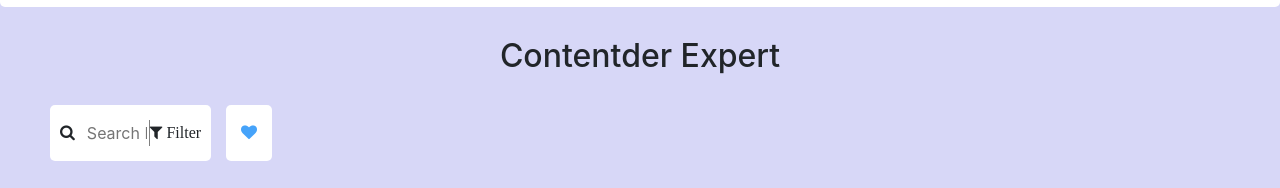
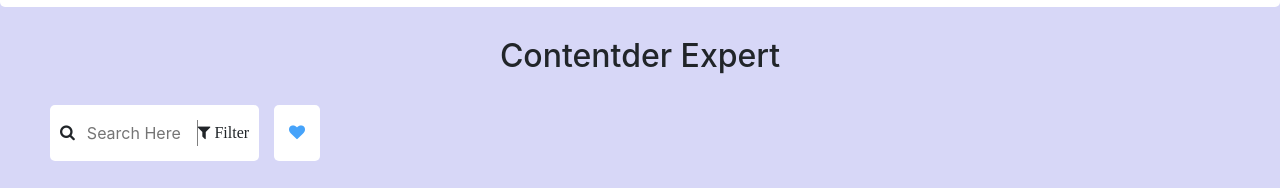
Before and after one commit to JayBeeLearn/assignm, a plain HTML site: page index.html in a window 1280 px wide. Shown: the part 46-234 px from the top of the page. Drawn offline with nearby package versions, Linux system fonts and the light colour scheme.

Commit message:
Update style.css
D

```diff
--- a/css/style.css
+++ b/css/style.css
@@ -35,7 +35,7 @@ body {
 }
 
 .searc {
-  width: 4rem;
+  width: 7rem;
   border: none;
   outline: none;
   margin-left: 10px;
```
